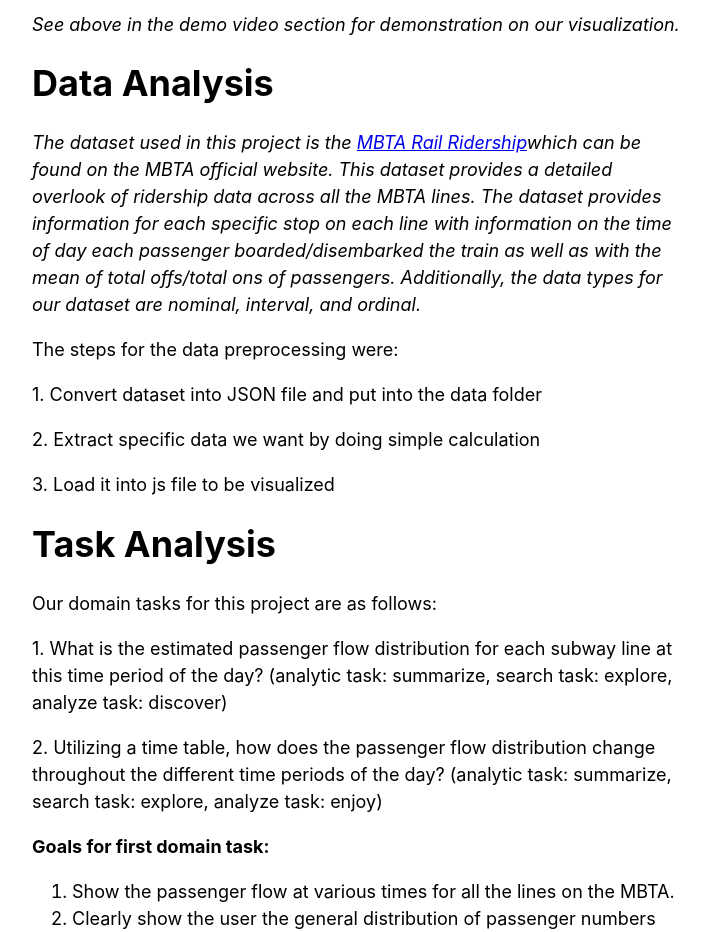
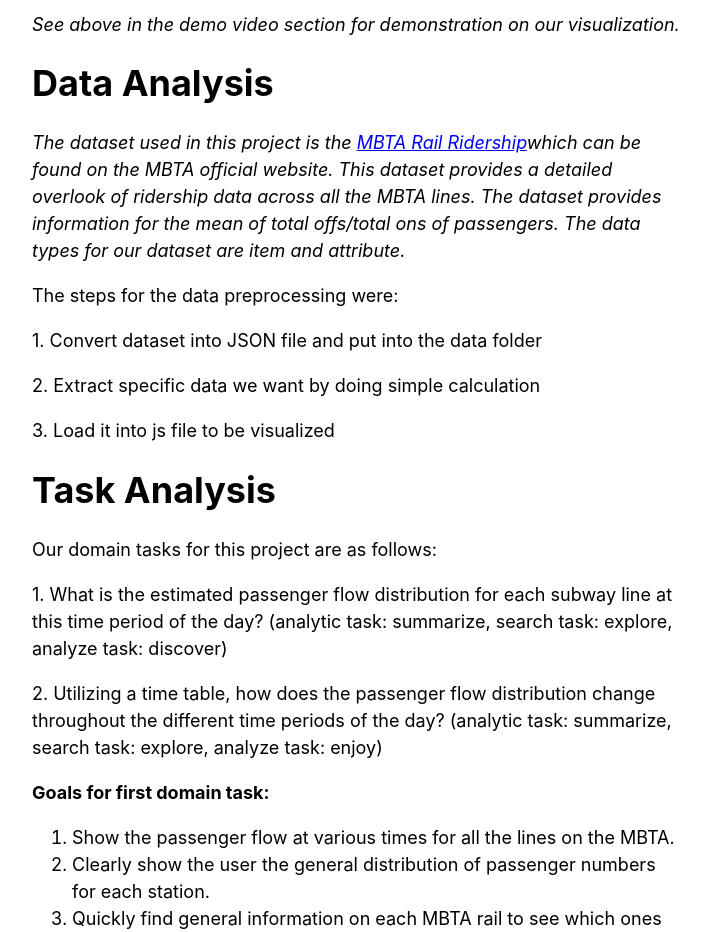
Before and after one commit to COSI116A-Brandeis-InfoVis-Fall23/cosi-116a-final-project-code-wwxiao09, a website: page index.html in a window 1280 px wide. Shown: the part 1920-2852 px from the top of the page, without its empty margins (283-992 px from the left). Drawn offline with Linux system fonts and the light colour scheme.

Commit message:
delete redundancy

```diff
--- a/index.html
+++ b/index.html
@@ -88,7 +88,7 @@
     <p><em>See above in the demo video section for demonstration on our visualization.</em></p>
 
     <h1>Data Analysis</h1>
-    <p><em>The dataset used in this project is the <a href="https://mbta-massdot.opendata.arcgis.com/datasets/MassDOT::mbta-rail-ridership-by-time-period-season-route-line-and-stop/explore"> MBTA Rail Ridership</a>which can be found on the MBTA official website. This dataset provides a detailed overlook of ridership data across all the MBTA lines. The dataset provides information for each specific stop on each line with information on the time of day each passenger boarded/disembarked the train as well as with the mean of total offs/total ons of passengers. Additionally, the data types for our dataset are nominal, interval, and ordinal.
+    <p><em>The dataset used in this project is the <a href="https://mbta-massdot.opendata.arcgis.com/datasets/MassDOT::mbta-rail-ridership-by-time-period-season-route-line-and-stop/explore"> MBTA Rail Ridership</a>which can be found on the MBTA official website. This dataset provides a detailed overlook of ridership data across all the MBTA lines. The dataset provides information for the mean of total offs/total ons of passengers. The data types for our dataset are item and attribute.
     </em></p >
     <p>The steps for the data preprocessing were:</p >
     <p> 1. Convert dataset into JSON file and put into the data folder </em> <p>
```
